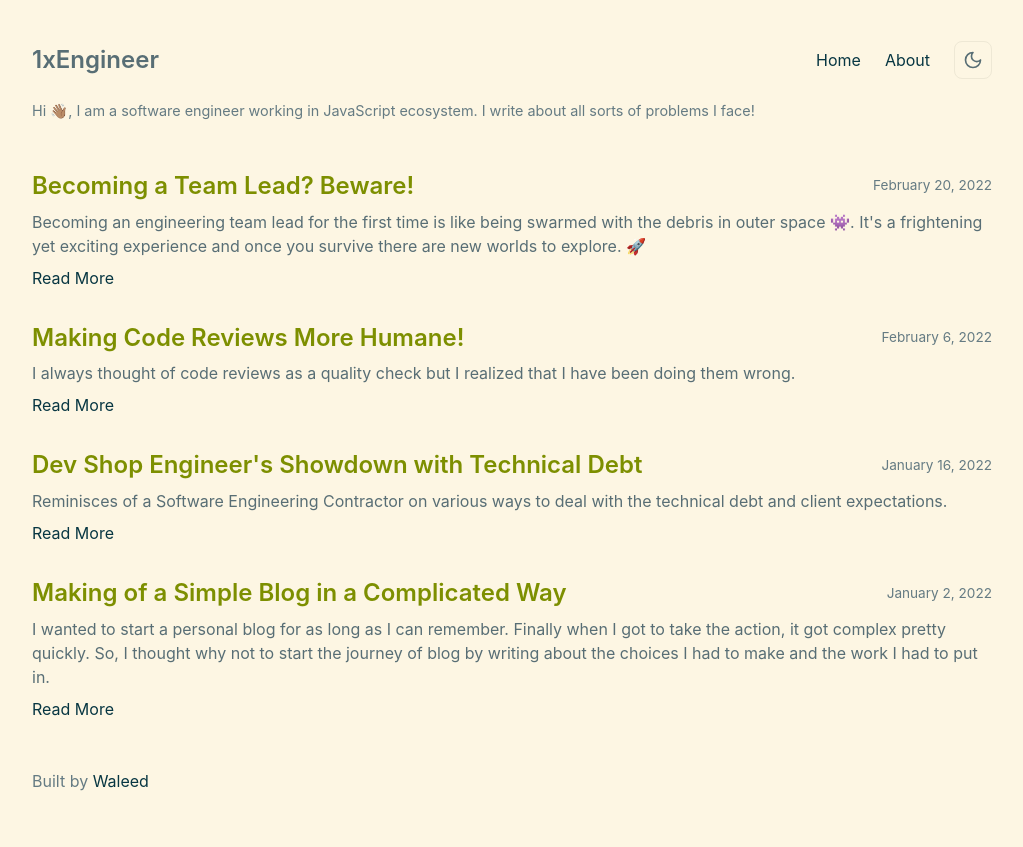
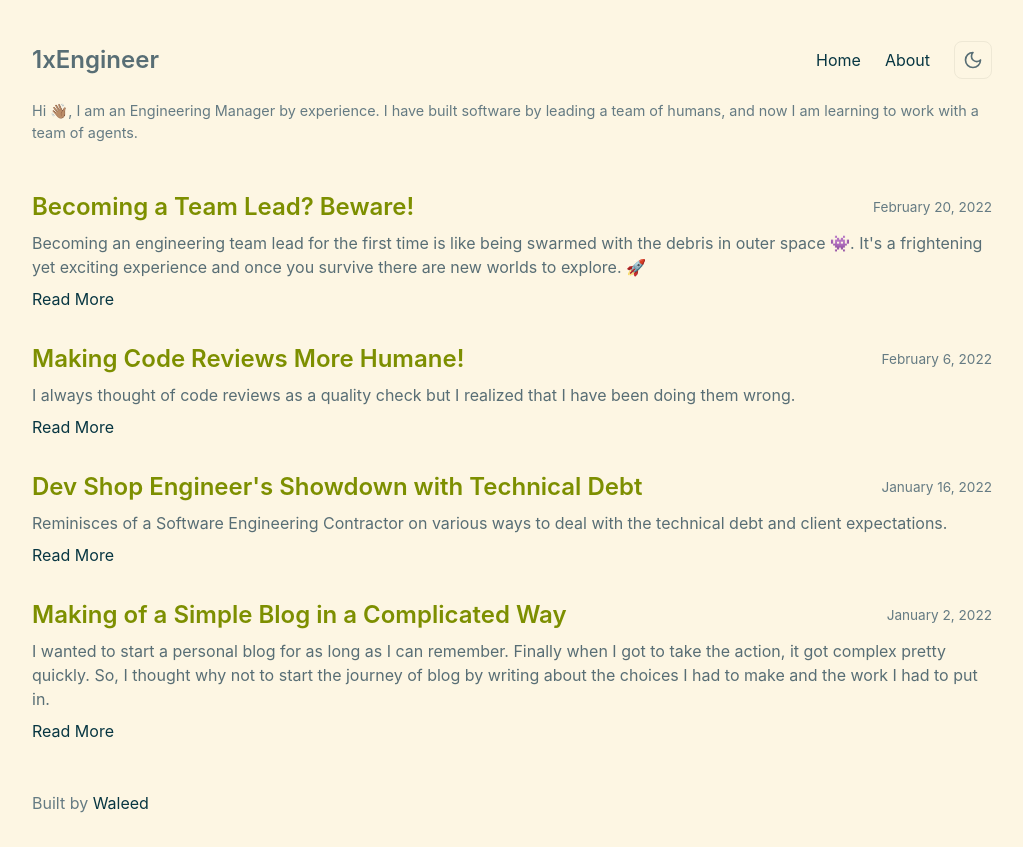
Before and after one commit to waleedyt/1xEngineer.dev, an Astro site: page / in a window 1280 px wide. Shown: the whole page, without its empty margins (128-1151 px from the left). Before the commit the page ends 825 px from the top, so only its background shows below. Built offline with nearby package versions, Linux system fonts and the light colour scheme; Astro itself is replaced by a stand-in of ours.

Commit message:
Update homepage tagline: leading humans to learning agents (#7)
Co-authored-by: Claude Fable 5 <noreply@anthropic.com>

```diff
--- a/src/components/Navigation.astro
+++ b/src/components/Navigation.astro
@@ -28,8 +28,9 @@ const { isHome = false } = Astro.props;
 {
   isHome && (
     <p class="tagline">
-      Hi 👋🏽, I am a software engineer working in JavaScript ecosystem. I write
-      about all sorts of problems I face!
+      Hi 👋🏽, I am an Engineering Manager by experience. I have built software
+      by leading a team of humans, and now I am learning to work with a team of
+      agents.
     </p>
   )
 }
```
